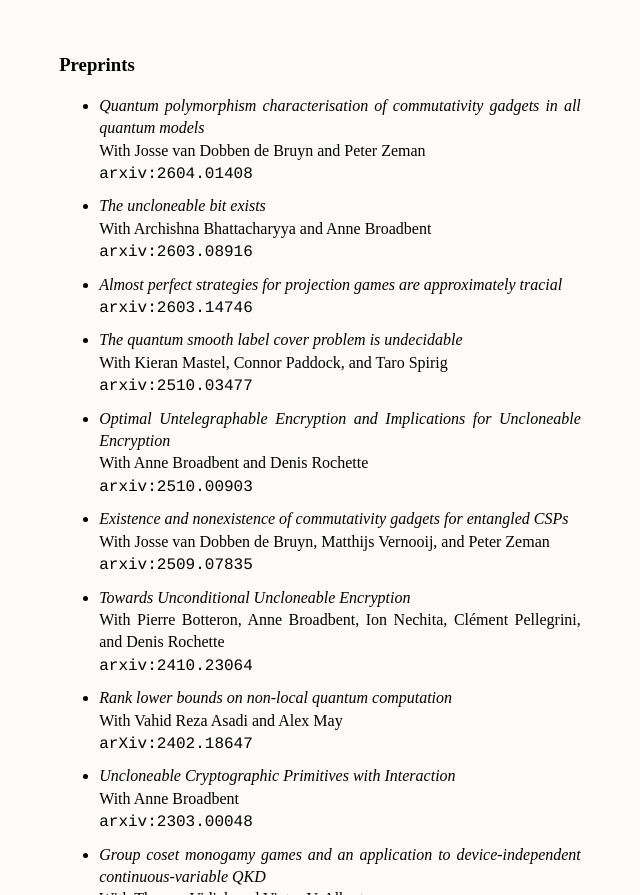
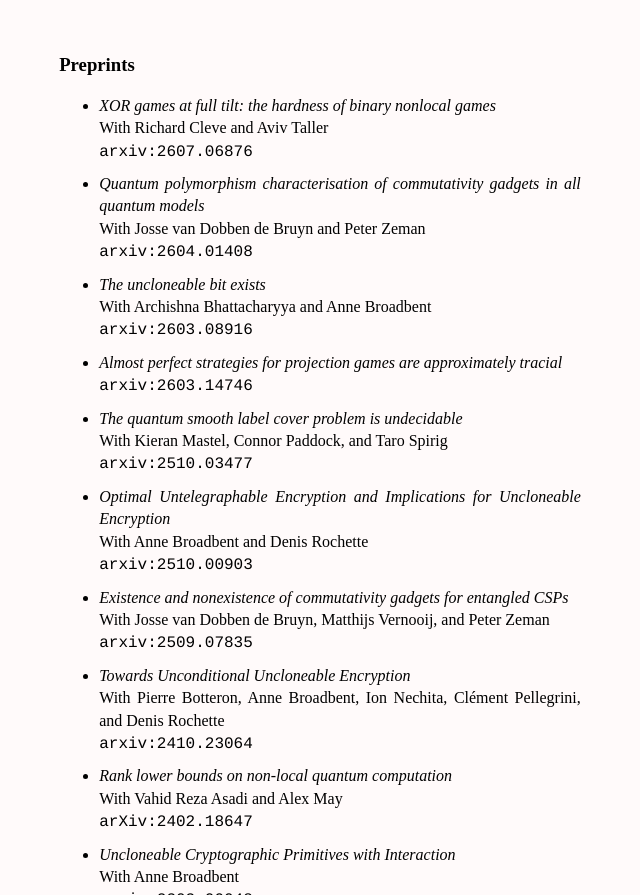
Before and after one commit to ericculf/ericculf.github.io, a plain HTML site: page pages/publications.html in a window 1280 px wide. Shown: the part 892-1787 px from the top of the page, without its empty margins (320-960 px from the left). Drawn offline with Linux system fonts and the light colour scheme.

Commit message:
Updated publications

```diff
--- a/pages/publications.html
+++ b/pages/publications.html
@@ -35,6 +35,7 @@
 		<br>
 		<h3>Preprints</h3>
 		<ul>
+			<li><i>XOR games at full tilt: the hardness of binary nonlocal games</i><br>With <a  href="https://cleve.iqc.uwaterloo.ca/">Richard Cleve</a> and <a href="https://ch.linkedin.com/in/aviv-taller-a0b4b2152">Aviv Taller</a><br><span style="font-family:courier;"><a href="https://www.arxiv.org/abs/2607.06876">arxiv:2607.06876</a></span></li>
 			<li><i>Quantum polymorphism characterisation of commutativity gadgets in all quantum models</i><br>With <a href="https://kam.mff.cuni.cz/~dobben/">Josse van Dobben de Bruyn</a> and <a href="https://zemanpeter.github.io">Peter Zeman</a><br><span style="font-family:courier;"><a href="https://www.arxiv.org/abs/2604.01408">arxiv:2604.01408</a></span></li>
 			<li><i>The uncloneable bit exists</i><br>With <a href="https://sites.google.com/view/archishnabhattacharyya/home">Archishna Bhattacharyya</a> and <a href="https://quasarlab.org/">Anne Broadbent</a><br><span style="font-family:courier;"><a href="https://www.arxiv.org/abs/2603.08916">arxiv:2603.08916</a></span></li>
 			<li><i>Almost perfect strategies for projection games are approximately tracial</i><br><span style="font-family:courier;"><a href="https://www.arxiv.org/abs/2603.14746">arxiv:2603.14746</a></span></li>
```
